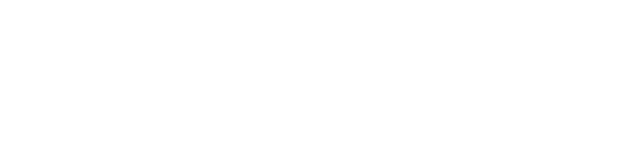
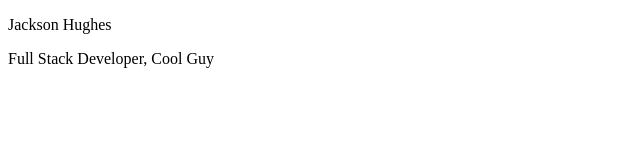
Before and after one commit to crocchamp/personalWebsite, a plain HTML site: page index.html in a window 1280 px wide. Shown: the whole page, without its empty margins (0-640 px from the left). Drawn offline with Linux system fonts and the light colour scheme.

Commit message:
Add header w/ name and title

```diff
--- a/index.html
+++ b/index.html
@@ -7,6 +7,9 @@
     <title>J. Hughes Portfolio</title>
 </head>
 <body>
-
+    <header>
+        <p> Jackson Hughes</p>
+        <p> Full Stack Developer, Cool Guy</p>
+    </header>
 </body>
 </html>
```
